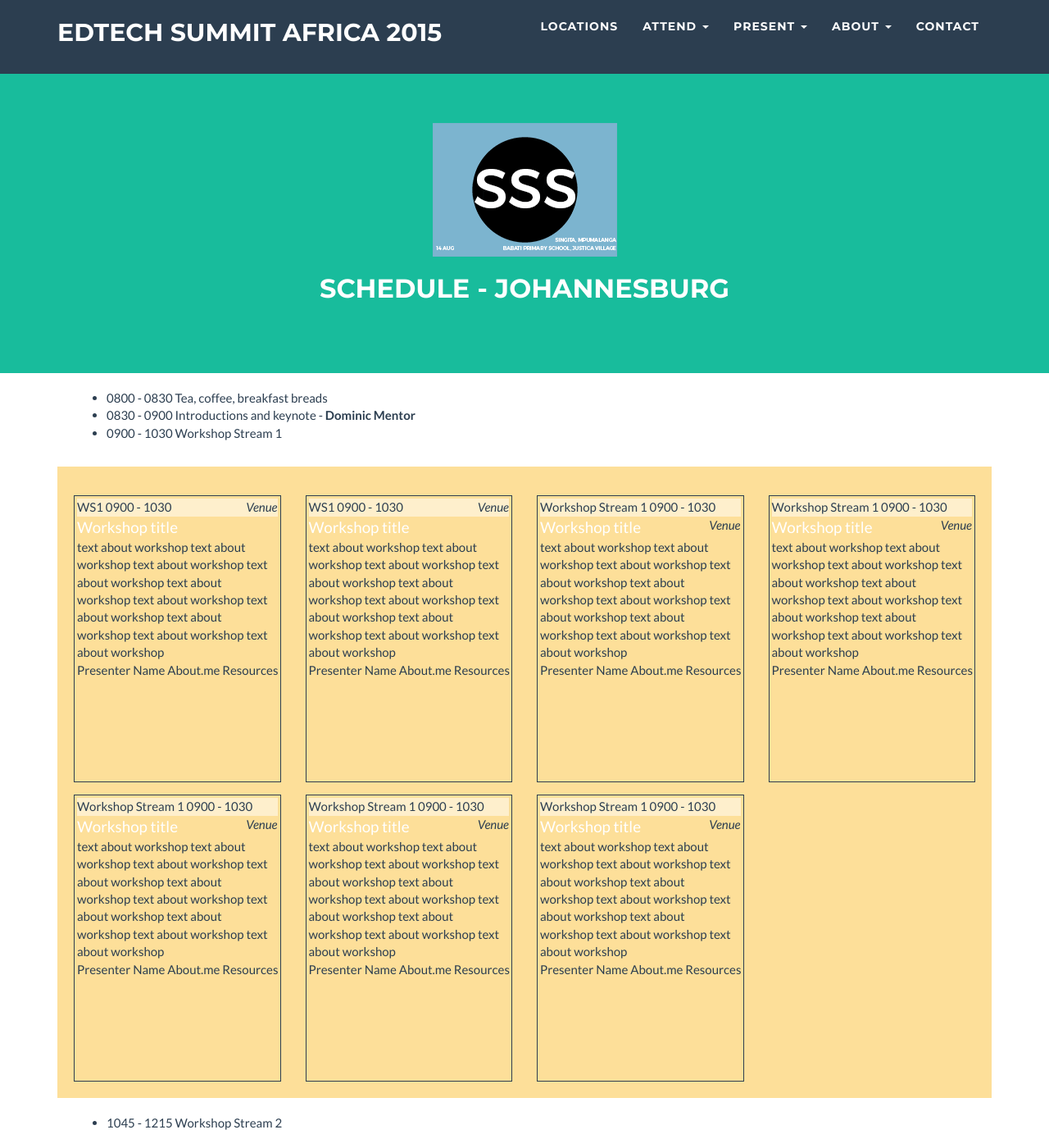
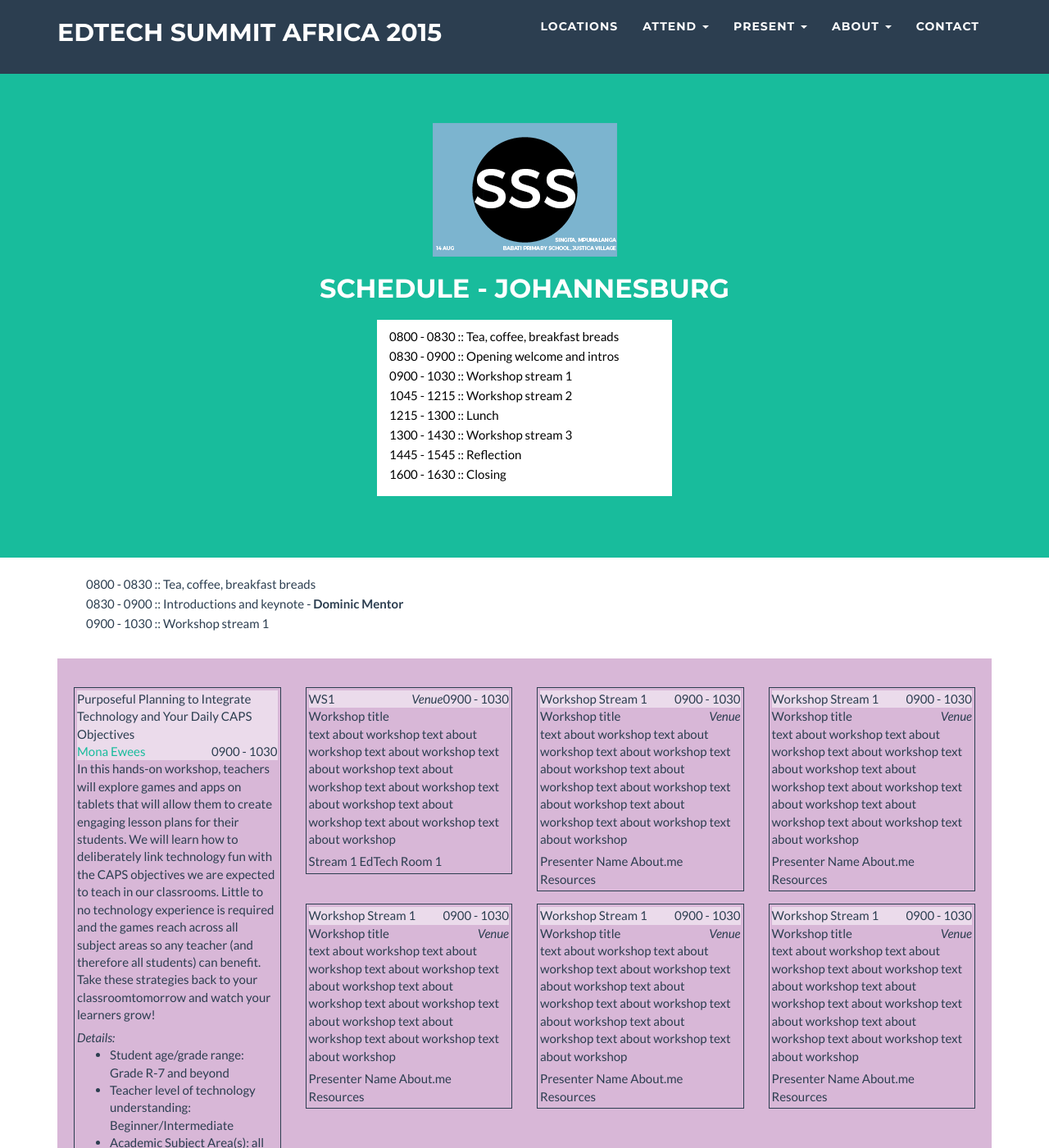
Before and after one commit to pagecrew/edtech-summit-2015, a Jekyll site: the page built from schedule_template.html, in a window 1280 px wide and 1400 px high. Shown: the whole window at 82% size. Built offline with Jekyll 4.4.1, drawn with Linux system fonts in a browser that asks for light colours; nearby versions of some CDN libraries; Markdown is read by kramdown in place of the engine named in the settings; some of the changed text lies outside the part shown.

Commit message:
new schedule template

```diff
--- a/css/stylesheet.css
+++ b/css/stylesheet.css
@@ -251,9 +251,32 @@ blockquote p {
 /************************/
 /**** Workshop schedule */
 /************************/
+.schedule_tile{
+  margin-top: 10px;
+  padding-top: 8px;
+  padding-bottom: 5px;
+  background-color: #fff;
+  color: #000;
+}
+
+.schedule_tile ul{
+  list-style-type: none;
+  text-align: left;
+  line-height: 1.6em;
+  margin-left: 0;
+  padding-left: 1em;
+}
 
 .schedule{
   padding: 20px;
+}
+
+.schedule ul{
+  list-style-type: none;
+  text-align: left;
+  line-height: 1.6em;
+  margin-left: 0;
+  padding-left: 1em;
 }
 
 .workshops{
@@ -263,6 +286,10 @@ blockquote p {
 
 .yellow_bg{
   background-color: #fddf99;
+}
+
+.purple_bg{
+  background-color: #d8b7d7;
 }
 
 .blue_bg{
@@ -279,7 +306,7 @@ blockquote p {
   margin-top: 15px;
   border-style: solid;
   border-width: 1px;
-  height: 350px;
+/*  height: 350px;*/
 }
 
 .ws_head{
@@ -288,7 +315,7 @@ blockquote p {
 }
 
 .ws_time{
-  float: center;
+  float: right;
 }
 
 .ws_venue{
@@ -297,17 +324,18 @@ blockquote p {
 }
 
 .ws_title{
-  font-size: 1.25em;
+  font-size: 1em;
   font-weight: 300;
-  color: #fff;
+/*  color: #fff;*/
 }
 
-.ws_descrip{
-
+.ws_descrip, .ws_details, .ws_objectives, .ws_supplies{
+  margin-bottom: 0.4em;
 }
 
+
 .ws_foot{
-  position: absolute;
+
 }
 
 .ws_presenter{
--- a/schedule_template.html
+++ b/schedule_template.html
@@ -12,6 +12,24 @@ layout: default
                     <h2><strong>Schedule</strong> - Johannesburg</h2>
                 </div>
             </div>
+            <div class="row">
+            	<div class="col-md-4">
+            	</div>
+            	<div class="col-md-4">
+            		<div class="schedule_tile">
+            		<ul >
+            			<li>0800 - 0830 :: Tea, coffee, breakfast breads</li>
+            			<li>0830 - 0900 :: Opening welcome and intros</li>
+            			<li>0900 - 1030 :: Workshop stream 1 </li>
+            			<li>1045 - 1215 :: Workshop stream 2</li>
+            			<li>1215 - 1300 :: Lunch</li>
+            			<li>1300 - 1430 :: Workshop stream 3</li>
+            			<li>1445 - 1545 :: Reflection</li>
+            			<li>1600 - 1630 :: Closing</li>
+            		</ul>
+            	</div>
+            	</div>
+            </div>
         </div>
     </header>
 
@@ -21,38 +39,59 @@ layout: default
 			<div class="col-lg-12">
 				<ul>
 					<li>
-						0800 - 0830 Tea, coffee, breakfast breads
+						0800 - 0830 :: Tea, coffee, breakfast breads
 					</li>
 					<li>
-						0830 - 0900  Introductions and keynote - <strong>Dominic Mentor</strong>
+						0830 - 0900 :: Introductions and keynote - <strong>Dominic Mentor</strong>
 					</li>
 					<li>
-						0900 - 1030 Workshop Stream 1
+						0900 - 1030 :: Workshop stream 1
 					</li>
 				</ul>
 			</div>
 		</div>
     </div>
 
-    <div class="workshops yellow_bg">
+    <div class="workshops purple_bg">
     	<div class="row">
     		<!-- TILE 1.1 -->
     		<div class="col-sm-12 col-md-4 col-lg-3">
     			<div class="ws_tile">
     				<div class="ws_head">
-    					WS1 <span class="ws_time"> 0900 - 1030 </span>
-    					<span class="ws_venue">Venue</span>
+    					<span class="ws_title">Purposeful Planning to Integrate Technology and Your Daily CAPS Objectives</span></br>
+    					<span class="ws_presenter"><a href="about.me">Mona Ewees</a></span>
+    					<span class="ws_time"> 0900 - 1030 </span>
+
     				</div>
-    				<div class="ws_title">
-    					Workshop title
-    				</div>
+
     			<div class="ws_descrip">
-    				text about workshop text about workshop text about workshop text about workshop text about workshop text about workshop text about workshop text about workshop text about workshop text about workshop
+
+    				In this hands-on workshop, teachers will explore games and apps on tablets that will allow them to create engaging lesson plans for their students.  We will learn how to deliberately link technology fun with the CAPS objectives we are expected to teach in our classrooms.  Little to no technology experience is required and the games reach across all subject areas so any teacher (and therefore all students) can benefit.  Take these strategies back to your classroomtomorrow and watch your learners grow!
+
+    			</div>
+    			<div class="ws_details">
+    				<em>Details:</em>
+    				<ul>
+    					<li>Student age/grade range: Grade R-7 and beyond</li>
+    					<li>Teacher level of technology understanding: Beginner/Intermediate</li>
+    					<li>Academic Subject Area(s):  all subject areas </li>
+    				</ul>
+    			</div>
+    			<div class="ws_objectives">
+    				<em>Objectives: </em>
+    				<ul>
+    					<li>Teachers will be able to link given apps on tablets to curriculum objectives</li>
+    					<li>Teachers will be able to plan a three-part basic lesson plan using a lesson plan template and how-to guide.</li>
+    					<li>Teachers will be able to explain the importance of lesson planning when using technology to be able to provide high-quality, differentiated instruction to learners</li>
+    				</ul>
+    			</div>
+    			<div class="ws_supplies">
+    				<em>Attendants will need: </em></br>
+    				pen, one tablet for every pair (provided by Breteau)
     			</div>
     			<div class="ws_foot">
-    				<span class="ws_presenter">Presenter Name</span>
-    				<span class="ws_about">About.me</span>
-    				<span class="ws_resources">Resources</span>
+    				<span class="ws_stream">Stream 1</span>
+    				<span class="ws_venue">EdTech Room 1</span>
     			</div>
     			</div>
     		</div>
@@ -71,9 +110,8 @@ layout: default
     				text about workshop text about workshop text about workshop text about workshop text about workshop text about workshop text about workshop text about workshop text about workshop text about workshop
     			</div>
     			<div class="ws_foot">
-    				<span class="ws_presenter">Presenter Name</span>
-    				<span class="ws_about">About.me</span>
-    				<span class="ws_resources">Resources</span>
+    				<span class="ws_stream">Stream 1</span>
+    				<span class="ws_room">EdTech Room 1</span>
     			</div>
     			</div>
     		</div>
```
